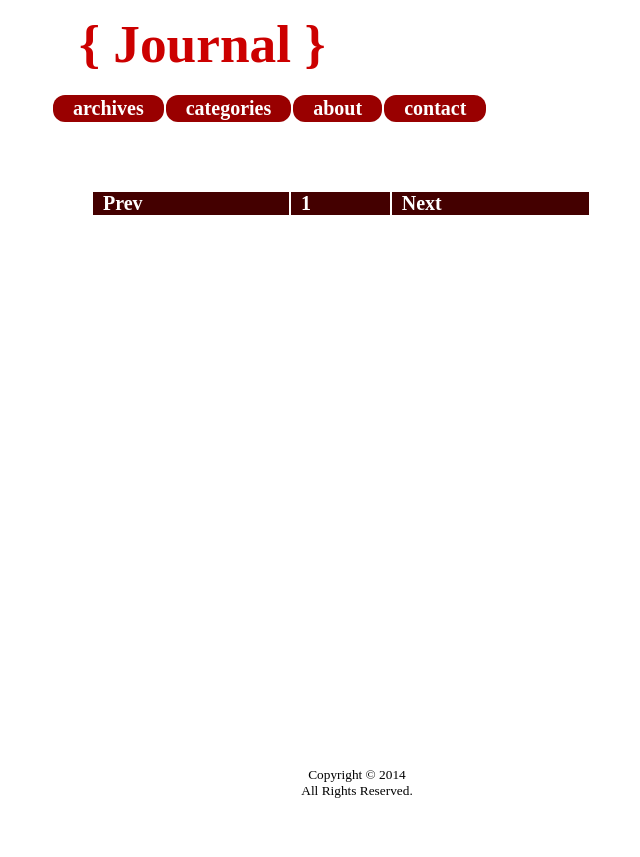
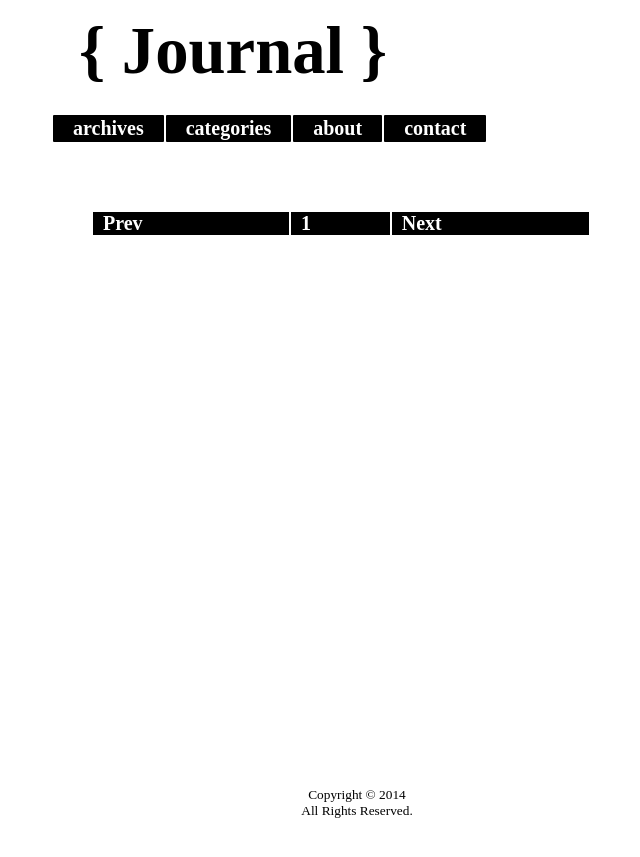
Before and after one commit to journalist/journalist.github.io, a Jekyll site: the page built from index.html, in a window 1280 px wide. Shown: the top 857 px of the page, without its empty margins (283-923 px from the left). Built offline with Jekyll 4.4.1, drawn with Linux system fonts in a browser that asks for light colours; nearby versions of some CDN libraries; Markdown is read by kramdown in place of the engine named in the settings; the list of posts is cut into pages by our own code.

Commit message:
Update css-conf.css

```diff
--- a/css/css-conf.css
+++ b/css/css-conf.css
@@ -18,13 +18,13 @@ text-indent: 20px;
 
 .sitetitle{
 font-family:"Times New Roman",Sans-Serif;
-color: #CC0000;
-font-size: 40pt;
+color: #000000;
+font-size: 50pt;
 font-weight: bold;
 background-color:transparent;
 width: 100%;
 padding-top: 5px;
-height: 80px;
+height: 100px;
 margin-left: 28%;
 }
 
@@ -63,7 +63,7 @@ background-color: white;
 }
 
 .moreposts > table > tbody> tr > td {
-background-color: #440000;
+background-color: #000000;
 color: white;
 font-weight: bold;
 font-size: 15pt;
@@ -145,10 +145,10 @@ padding-bottom: 2px;
 padding-right: 20px;
 padding-left: 20px;
 color: white;
-background-color: #990000;
+background-color: #000000;
 font-size: 15pt;
 font-weight: bold;
-border-radius: 12px;
+border-radius: 1px;
 }
 
 .navbar-horz a{
```
